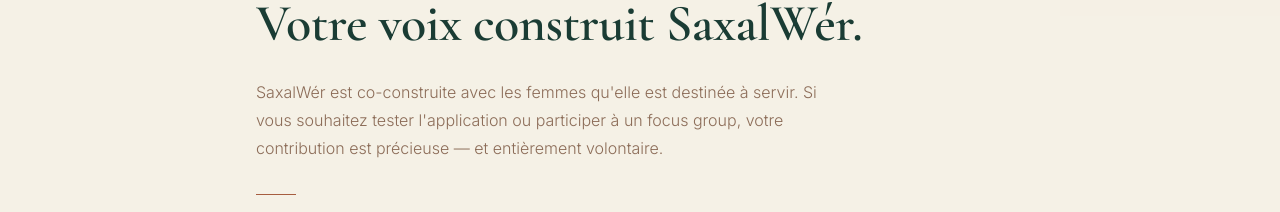
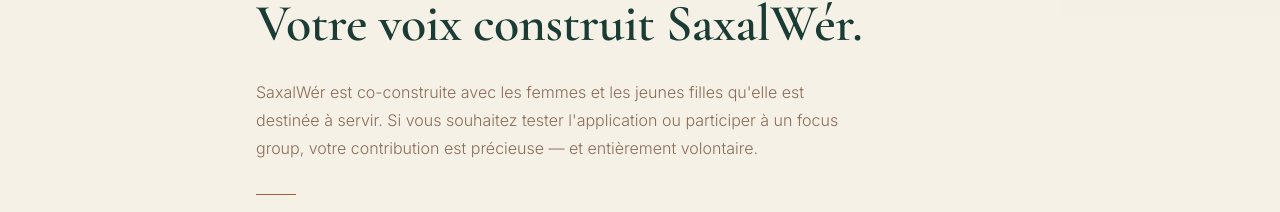
Before and after one commit to akdiop/saxalwer-site-vercel, a Next.js app: page /participer-aux-tests in a window 1280 px wide. Shown: the part 204-416 px from the top of the page. Built offline with nearby package versions, Linux system fonts and the light colour scheme; no server answers.

Commit message:
Update ParticipateContent.tsx

```diff
--- a/components/ParticipateContent.tsx
+++ b/components/ParticipateContent.tsx
@@ -15,7 +15,7 @@
     hero: {
       label: 'Tests utilisatrices',
       title: 'Votre voix construit SaxalWér.',
-      subtitle: "SaxalWér est co-construite avec les femmes qu'elle est destinée à servir. Si vous souhaitez tester l'application ou participer à un focus group, votre contribution est précieuse — et entièrement volontaire.",
+      subtitle: "SaxalWér est co-construite avec les femmes et les jeunes filles qu'elle est destinée à servir. Si vous souhaitez tester l'application ou participer à un focus group, votre contribution est précieuse — et entièrement volontaire.",
     },
     why: {
       label: '01 — Pourquoi participer',
```
